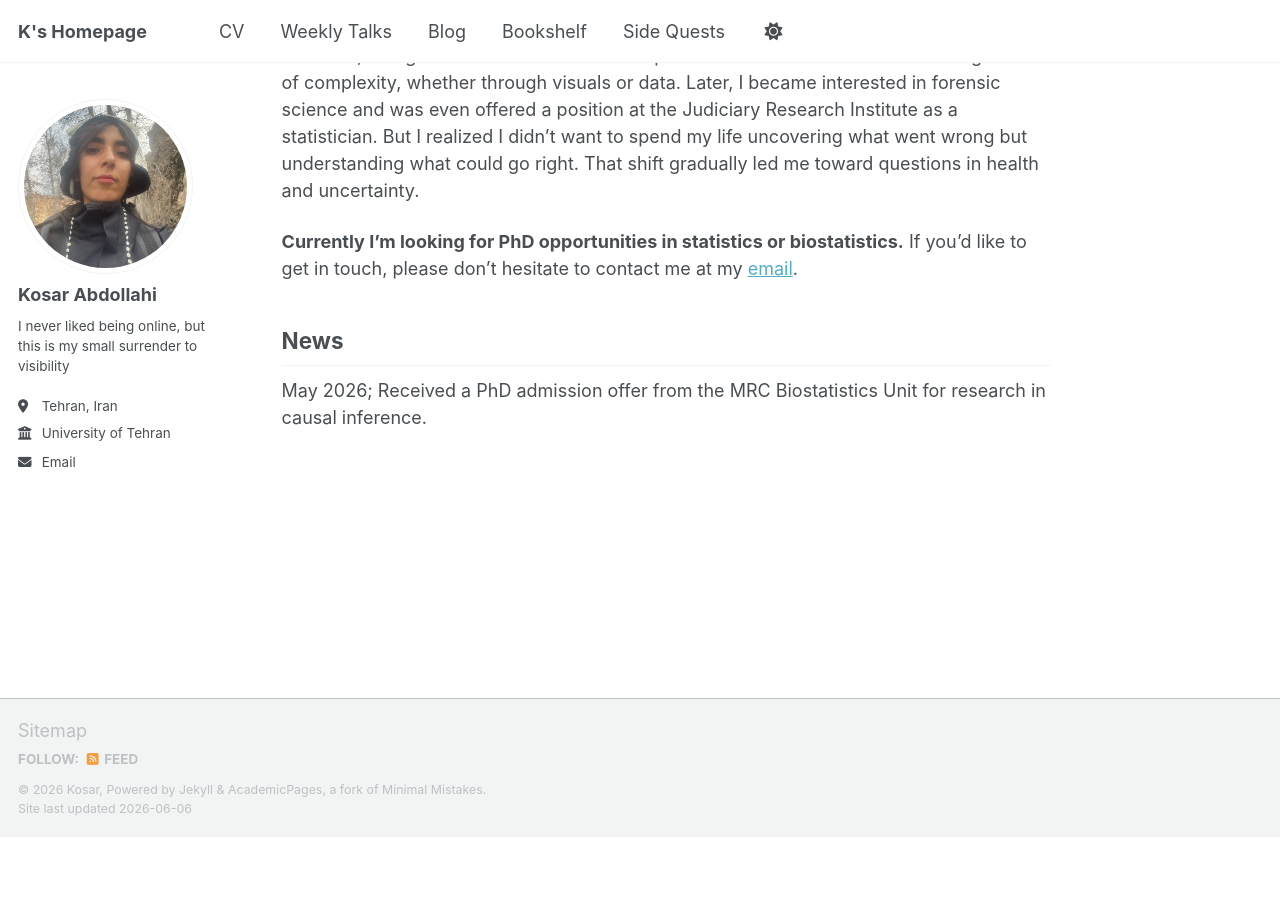
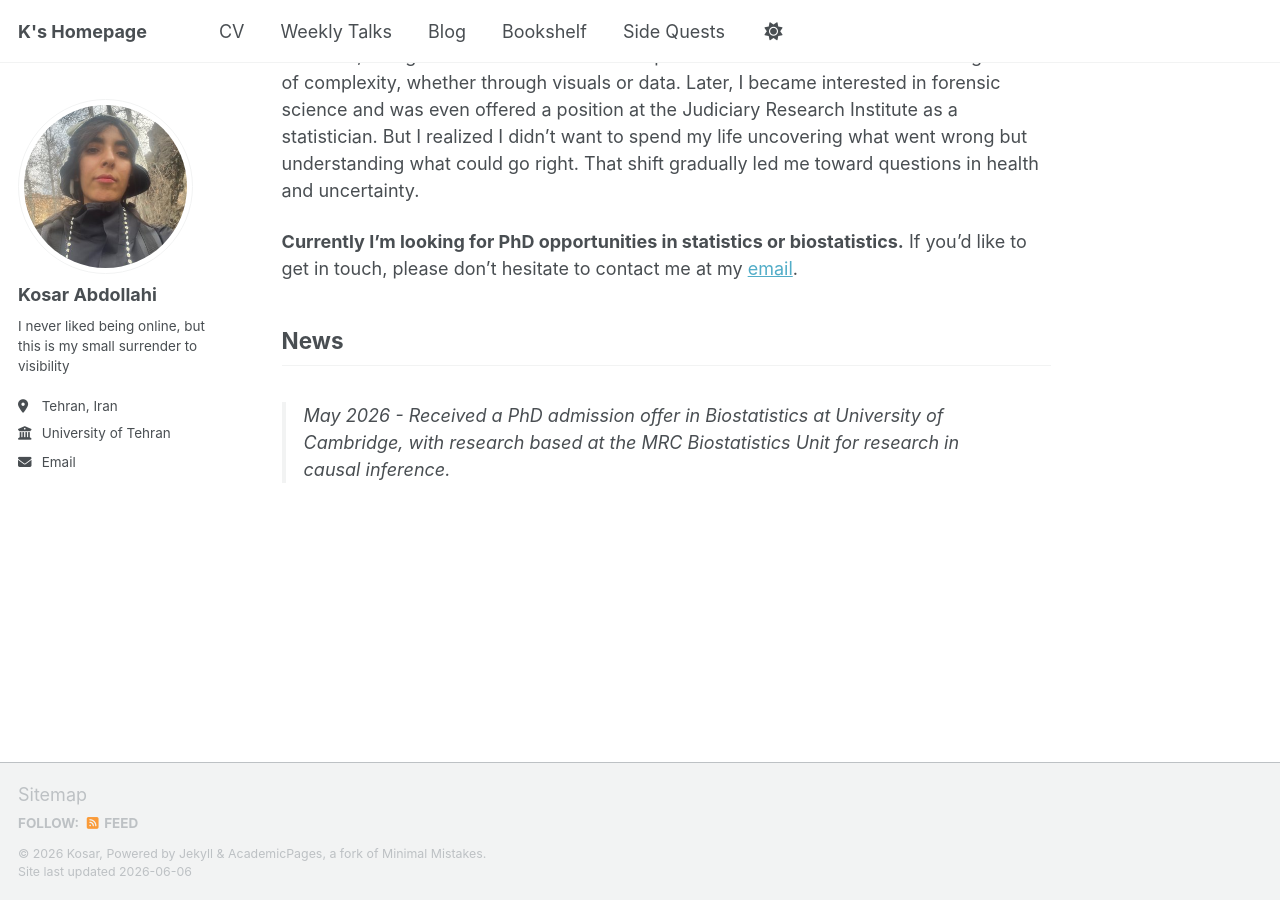
Before and after one commit to kabdollahi/kabdollahi.github.io, a Jekyll site: the page built from _pages/about.md, in a window 1280 px wide and 900 px high, scrolled down 519 px. Built offline with Jekyll 4.4.1, drawn with Linux system fonts in a browser that asks for light colours; a script that is not in the unit is left out; before the commit the page ends 1355 px from its top, so only the background shows below that.

Commit message:
Update about.md

```diff
--- a/_pages/about.md
+++ b/_pages/about.md
@@ -18,4 +18,4 @@ As a high schooler, I was drawn to modern physics and the idea of uncertainty. M
 **Currently I'm looking for PhD opportunities in statistics or biostatistics.** If you’d like to get in touch, please don’t hesitate to contact me at my [email](kabdollahi99@gmail.com).
 
 ## News
-May 2026; Received a PhD admission offer from the MRC Biostatistics Unit for research in causal inference.
+> May 2026 - Received a PhD admission offer in Biostatistics at University of Cambridge, with research based at the MRC Biostatistics Unit for research in causal inference.
```
